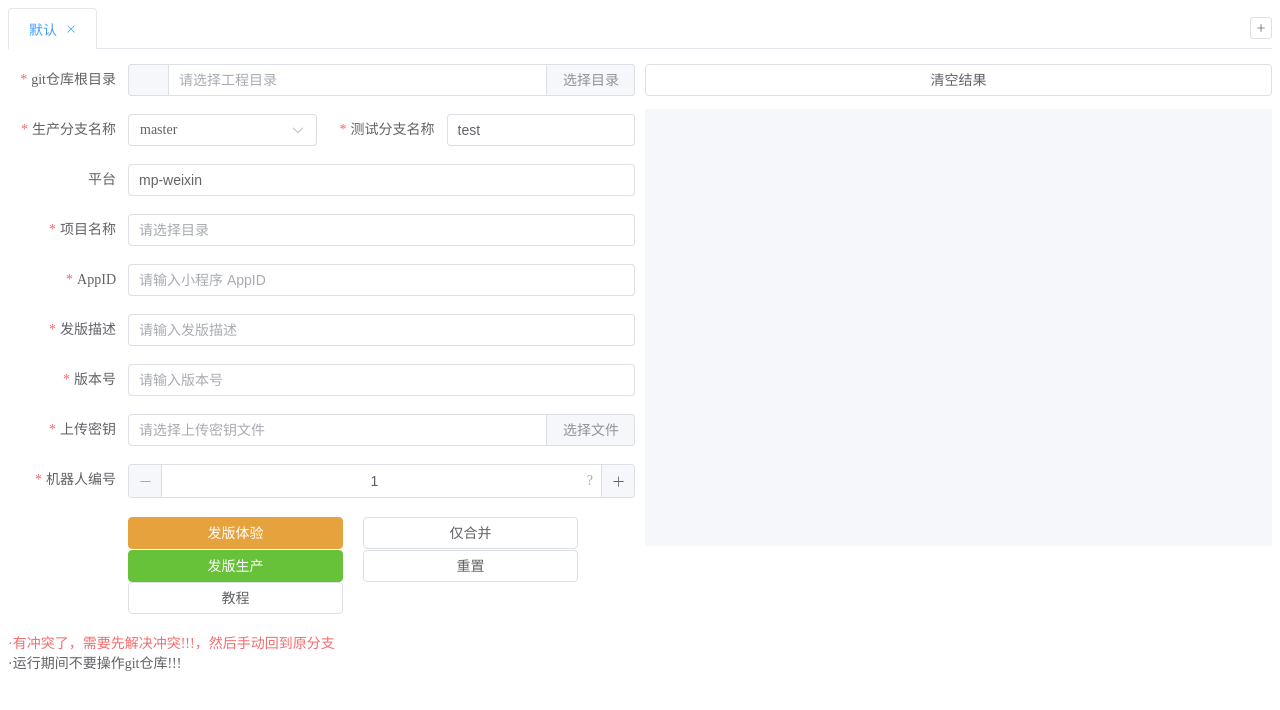
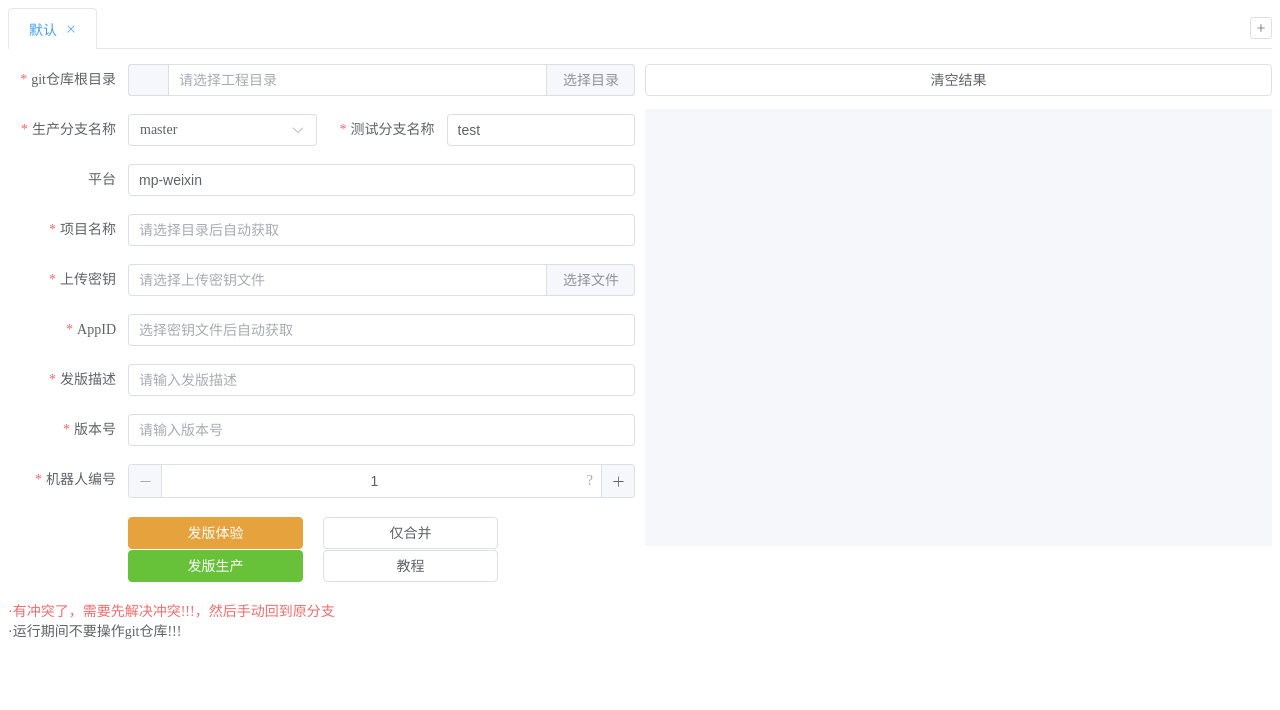
Before and after one commit to liuyinzhong/weiXinMP_CI_Upload, a Vue app: page / in a window 1280 px wide. Shown: the top 710 px of the page. Built offline with nearby package versions, Linux system fonts and the light colour scheme.

Commit message:
refactor(upload): 优化表单字段顺序和自动填充逻辑
调整表单字段顺序使布局更合理，移除重置按钮功能
实现选择密钥文件后自动填充AppID
添加原始分支变量避免合并后分支切换问题

```diff
--- a/src/components/upload.vue
+++ b/src/components/upload.vue
@@ -43,19 +43,11 @@
             </el-form-item>
 
             <el-form-item label="项目名称" prop="project">
-              <el-input v-model="form.project" placeholder="请选择目录" readonly />
-            </el-form-item>
-
-            <el-form-item label="AppID" prop="appid">
-              <el-input v-model="form.appid" placeholder="请输入小程序 AppID" />
-            </el-form-item>
-
-            <el-form-item label="发版描述" prop="description">
-              <el-input v-model="form.description" placeholder="请输入发版描述" />
-            </el-form-item>
-
-            <el-form-item label="版本号" prop="version">
-              <el-input v-model="form.version" placeholder="请输入版本号" />
+              <el-input
+                v-model="form.project"
+                placeholder="请选择目录后自动获取"
+                readonly
+              />
             </el-form-item>
 
             <el-form-item label="上传密钥" prop="privatekey">
@@ -70,6 +62,22 @@
                   </el-button>
                 </template>
               </el-input>
+            </el-form-item>
+
+            <el-form-item label="AppID" prop="appid">
+              <el-input
+                v-model="form.appid"
+                placeholder="选择密钥文件后自动获取"
+                readonly
+              />
+            </el-form-item>
+
+            <el-form-item label="发版描述" prop="description">
+              <el-input v-model="form.description" placeholder="请输入发版描述" />
+            </el-form-item>
+
+            <el-form-item label="版本号" prop="version">
+              <el-input v-model="form.version" placeholder="请输入版本号" />
             </el-form-item>
 
             <el-form-item label="机器人编号" prop="robot">
@@ -122,9 +130,6 @@
                   >
                     {{ CurrentBranch }}发版生产
                   </el-button>
-                </el-col>
-                <el-col :span="12">
-                  <el-button style="width: 100%" @click="resetForm()">重置</el-button>
                 </el-col>
                 <el-col :span="12">
                   <el-button style="width: 100%" @click="showDialog">教程</el-button>
@@ -419,6 +424,9 @@ const mergeToTest = async (isCiUpload: boolean) => {
     return;
   }
 
+  /* 克隆当前名称，避免切换窗口时当前分支名称被改变，以至于合并后无法回到原始分支 */
+  const originalBranch = CurrentBranch.value;
+
   loading.value = true;
   executionResult.value = "正在执行命令...\n";
 
@@ -472,10 +480,10 @@ const mergeToTest = async (isCiUpload: boolean) => {
       executionResult.value += "\n***已提交\n";
     }
 
-    executionResult.value += `\n***合并成功！切换回原 ${CurrentBranch.value} 分支\n`;
+    executionResult.value += `\n***合并成功！切换回原 ${originalBranch} 分支\n`;
     executionResult.value += await executeCommand(
       form.path,
-      `git checkout ${CurrentBranch.value}`
+      `git checkout ${originalBranch}`
     );
     executionResult.value += "***已切换\n";
   } catch (error: any) {
@@ -483,15 +491,6 @@ const mergeToTest = async (isCiUpload: boolean) => {
   } finally {
     loading.value = false;
   }
-};
-
-// 重置表单
-const resetForm = (e?: any) => {
-  if (!formRef.value) return;
-  formRef.value.resetFields();
-  form.platform = "mp-weixin";
-  form.robot = 1;
-  form.appid = e;
 };
 
 /**
@@ -528,6 +527,9 @@ const selectPrivateKeyFile = async () => {
     const file = await window.electronAPI.selectPrivateKeyFile();
     if (file) {
       form.privatekey = file;
+      const match = file.match(/private\.([a-zA-Z0-9]+)\.key/);
+      const appid = match ? match[1] : "";
+      form.appid = appid;
     }
   } catch (error) {
     console.error("选择私钥文件失败:", error);
```
